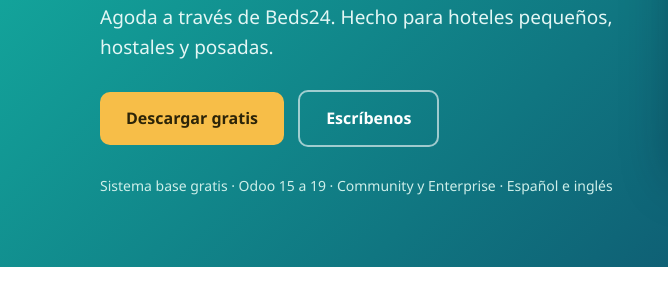
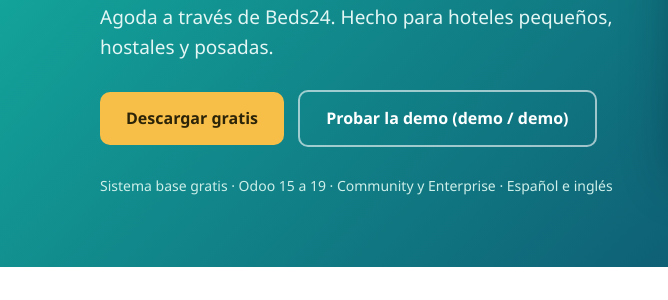
Before and after one commit to alvarracinandres2-droid/stayvo-site, a plain HTML site: page index.html in a window 1280 px wide. Shown: the part 290-590 px from the top of the page, 0-668 px from the left. Drawn offline with Linux system fonts and the light colour scheme.

Commit message:
Live demo button

```diff
--- a/index.html
+++ b/index.html
@@ -61,7 +61,7 @@
         <h1>Tu hotel entero, dentro de Odoo.</h1>
         <p>Calendario de recepción, reservas, tarifas por temporada, limpieza y conexión con Booking.com, Airbnb, Expedia y Agoda a través de Beds24. Hecho para hoteles pequeños, hostales y posadas.</p>
         <a class="cta" href="https://apps.odoo.com/apps/modules/19.0/stayvo_hotel">Descargar gratis</a>
-        <a class="cta ghost" href="#contacto">Escríbenos</a>
+        <a class="cta ghost" href="https://stayvo-demo.72-61-12-204.sslip.io/web/login">Probar la demo (demo / demo)</a>
         <div class="badges">Sistema base gratis · Odoo 15 a 19 · Community y Enterprise · Español e inglés</div>
       </div>
       <video src="img/demo.mp4" autoplay muted loop playsinline poster="img/frontdesk.jpg"></video>
```
